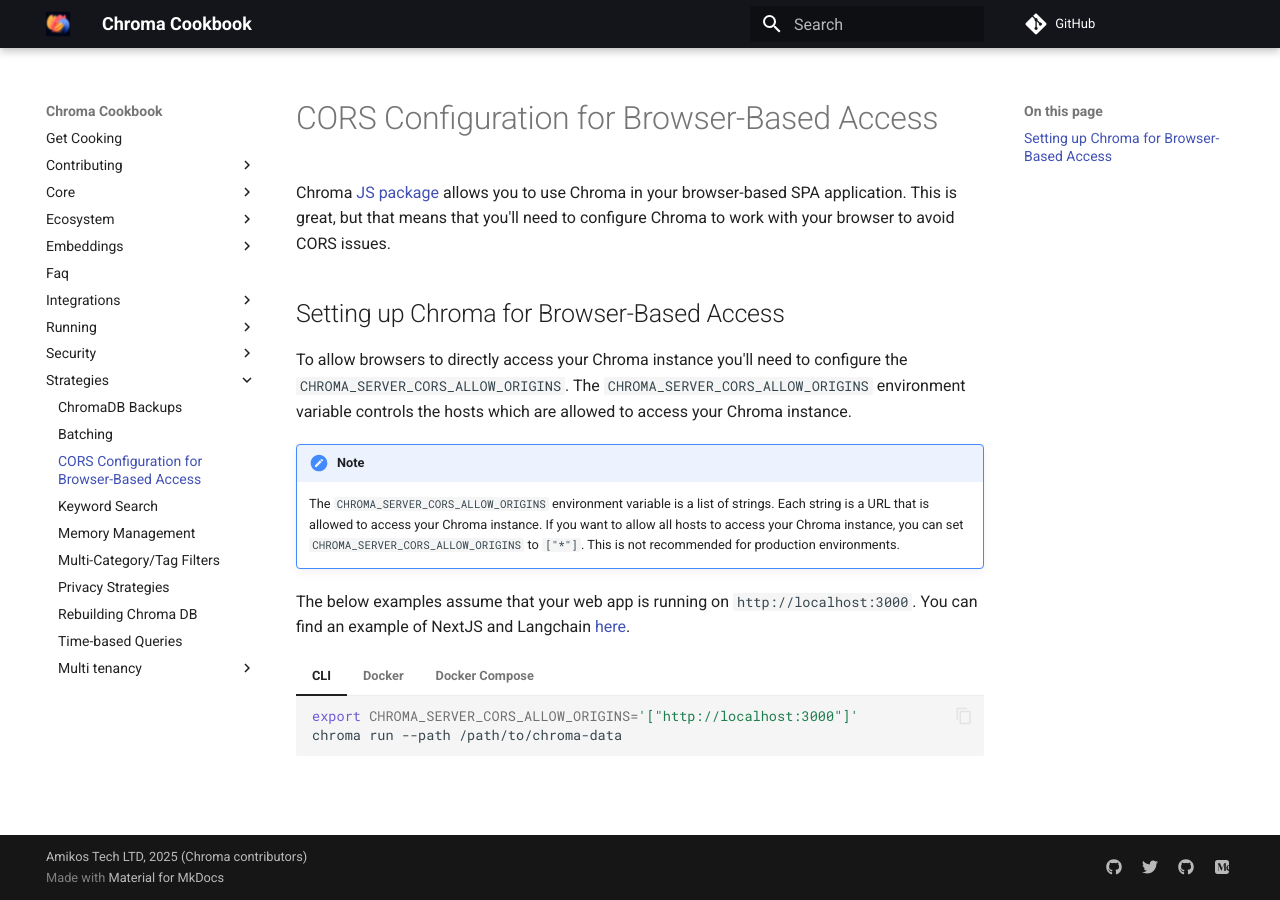
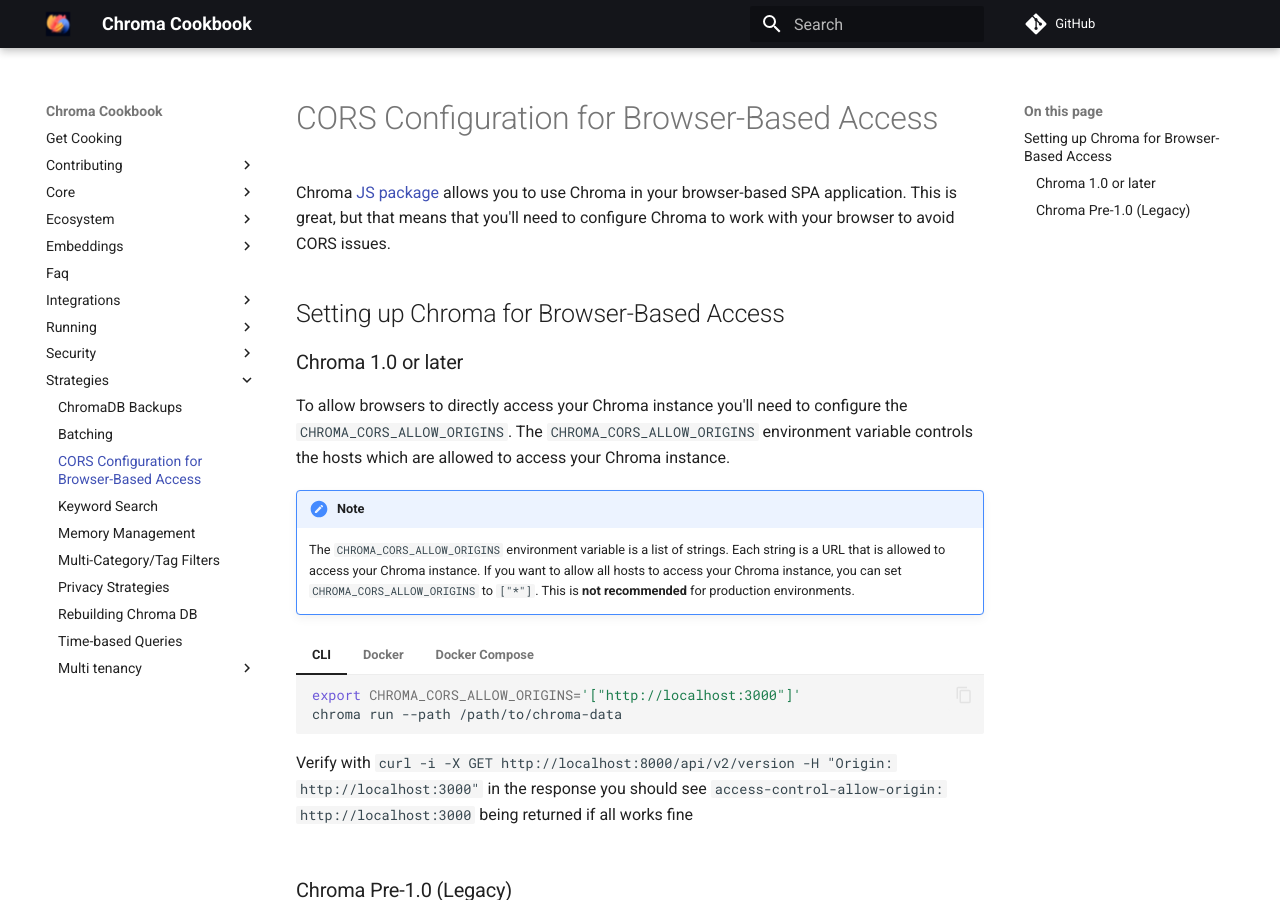
Before and after one commit to amikos-tech/chroma-cookbook, an MkDocs documentation site: the page built from docs/strategies/cors.md, in a window 1280 px wide and 900 px high. Built offline with MkDocs 1.6.1 and Material for MkDocs 9.7.7, drawn with Linux system fonts in a browser that asks for light colours; comment, search, counter and statistics services are not loaded.

Commit message:
feat: Bump version and fix CORS strategy for 1.0+

````diff
--- a/docs/strategies/cors.md
+++ b/docs/strategies/cors.md
@@ -5,6 +5,79 @@
 you'll need to configure Chroma to work with your browser to avoid CORS issues.
 
 ## Setting up Chroma for Browser-Based Access
+
+### Chroma 1.0 or later
+
+To allow browsers to directly access your Chroma instance you'll need to configure
+the `CHROMA_CORS_ALLOW_ORIGINS`. The `CHROMA_CORS_ALLOW_ORIGINS` environment variable controls the hosts
+which are allowed to access your Chroma instance.
+
+!!! note "Note"
+
+    The `CHROMA_CORS_ALLOW_ORIGINS` environment variable is a list of strings. Each string is a URL that is allowed
+    to access your Chroma instance. If you want to allow all hosts to access your Chroma instance, you can set
+    `CHROMA_CORS_ALLOW_ORIGINS` to `["*"]`. This is **not recommended** for production environments.
+
+
+
+
+=== "CLI"
+
+    ```bash
+    export CHROMA_CORS_ALLOW_ORIGINS='["http://localhost:3000"]'
+    chroma run --path /path/to/chroma-data
+    ```
+
+    Verify with `curl -i -X GET http://localhost:8000/api/v2/version -H "Origin: http://localhost:3000"` in the response you should see `access-control-allow-origin: http://localhost:3000` being returned if all works fine
+
+
+=== "Docker"
+
+    ```bash
+    docker run -e CHROMA_CORS_ALLOW_ORIGINS='["http://localhost:3000"]' -p 8000:8000 chromadb/chroma:1.0.20
+    ```
+
+    Verify with `curl -i -X GET http://localhost:8000/api/v2/version -H "Origin: http://localhost:3000"` in the response you should see `access-control-allow-origin: http://localhost:3000` being returned if all works fine
+
+
+=== "Docker Compose"
+
+    ```yaml
+    version: '3.9'
+
+    networks:
+      net:
+        driver: bridge
+
+    services:
+      server:
+        image: chromadb/chroma:1.0.20
+        volumes:
+          # Be aware that indexed data are located in "/data/"
+          - chroma-data:/data
+        environment:
+          - CHROMA_SERVER_CORS_ALLOW_ORIGINS=["http://localhost:3000"]
+        restart: unless-stopped # possible values are: "no", always", "on-failure", "unless-stopped"
+        ports:
+          - "8000:8000"
+        healthcheck:
+          # Adjust below to match your container port
+          test: [ "CMD", "curl", "-f", "http://localhost:8000/api/v2/heartbeat" ]
+          interval: 30s
+          timeout: 10s
+          retries: 3
+        networks:
+          - net
+
+    volumes:
+      chroma-data:
+        driver: local
+    ```
+
+    Run `docker compose up` to start your Chroma instance.
+    Verify with `curl -i -X GET http://localhost:8000/api/v2/version -H "Origin: http://localhost:3000"` in the response you should see `access-control-allow-origin: http://localhost:3000` being returned if all works fine
+
+### Chroma Pre-1.0 (Legacy)
 
 To allow browsers to directly access your Chroma instance you'll need to configure
 the `CHROMA_SERVER_CORS_ALLOW_ORIGINS`. The `CHROMA_SERVER_CORS_ALLOW_ORIGINS` environment variable controls the hosts
````
Also changed, not shown: docs/index.md (+1 -1 lines).
